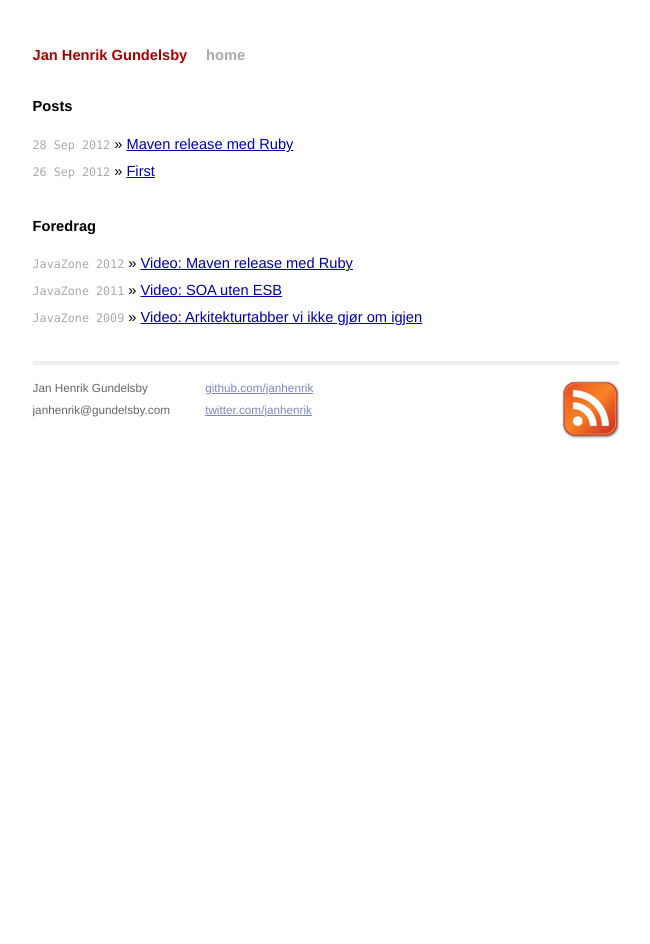
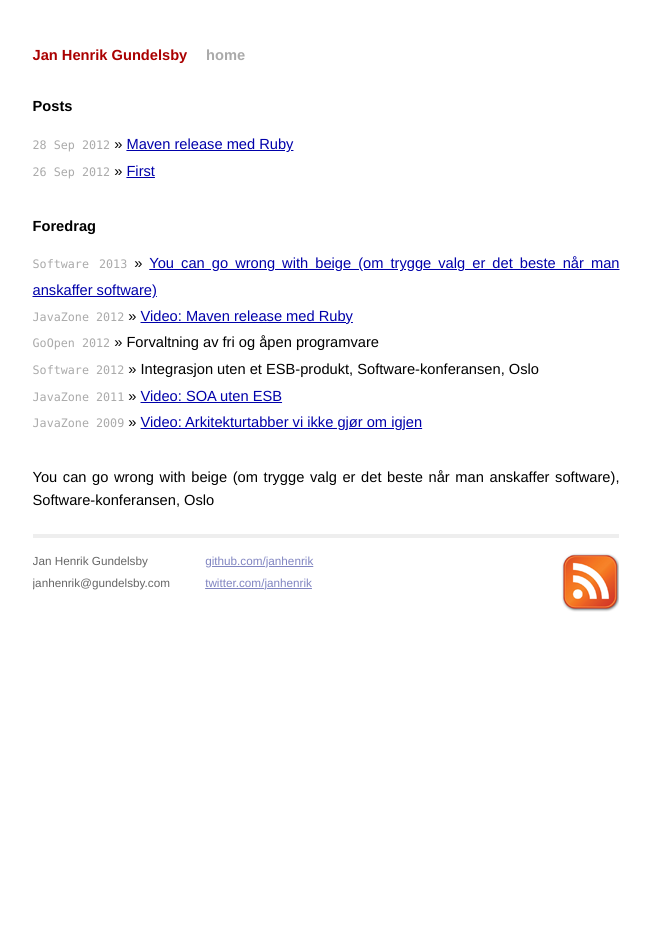
Before and after one commit to janhenrik/janhenrik.github.com, a Jekyll site: the page built from index.html, in a window 1280 px wide. Shown: the whole page, without its empty margins (314-964 px from the left). Built offline with Jekyll 4.4.1, drawn with Linux system fonts in a browser that asks for light colours; Markdown is read by kramdown in place of the engine named in the settings.

Commit message:
Oppdater foredragsoversikt

```diff
--- a/index.html
+++ b/index.html
@@ -14,9 +14,15 @@ title: Jan Henrik Gundelsby
 
  <h1>Foredrag</h1>
   <ul class="posts">
+    <li><span>Software 2013</span> &raquo; <a href="http://software.dnd.no/nb/sessions/you-can-go-wrong-beige">You can go wrong with beige (om trygge valg er det beste når man anskaffer software)</a></li>
     <li><span>JavaZone 2012</span> &raquo; <a href="http://vimeo.com/49381224">Video: Maven release med Ruby</a></li>
+    <li><span>GoOpen 2012</span> &raquo; Forvaltning av fri og åpen programvare</li>
+    <li><span>Software 2012</span> &raquo; Integrasjon uten et ESB-produkt, Software-konferansen, Oslo
+</li>
     <li><span>JavaZone 2011</span> &raquo; <a href="http://vimeo.com/28759841">Video: SOA uten ESB</a></li>
     <li><span>JavaZone 2009</span> &raquo; <a href="http://vimeo.com/46284670">Video: Arkitekturtabber vi ikke gjør om igjen</a></li>
   </ul>
 
 </div>
+
+You can go wrong with beige (om trygge valg er det beste når man anskaffer software), Software-konferansen, Oslo
```
